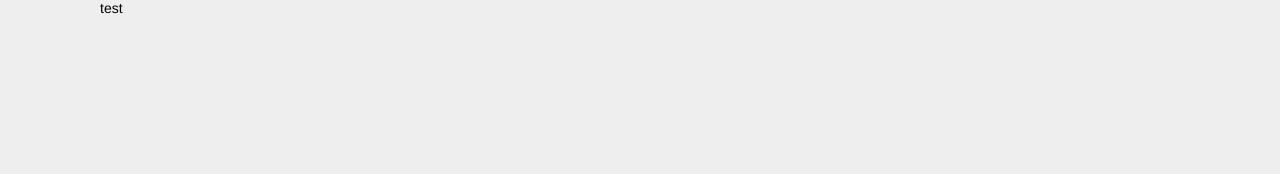
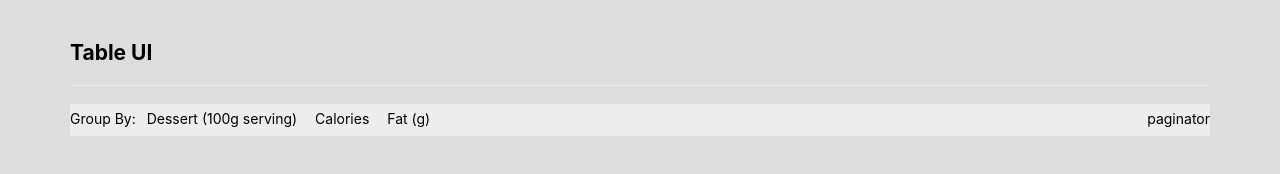
Before and after one commit to Zmhan-github/css-boilerplate, a website built with webpack: page src/index.html in a window 1280 px wide. Built offline with nearby package versions, Linux system fonts and the light colour scheme.

Commit message:
Added header-table-css, heading title

```diff
--- a/src/index.html
+++ b/src/index.html
@@ -14,7 +14,18 @@
   </head>
   <body>
     <div class="container">
-      test
+      <h2>Table UI</h2>
+      <section>
+        <header>
+          <div class="c-group-by">
+            Group By:
+            <span>Dessert (100g serving)</span>
+            <span>Calories</span>
+            <span>Fat (g)</span>
+          </div>
+          <div class="c-paginator">paginator</div>
+        </header>
+      </section>
     </div>
   </body>
 </html>
--- a/src/styles.css
+++ b/src/styles.css
@@ -11,8 +11,9 @@
 }
 
 body {
-  background-color: #eee;
-  font-family: Helvetica, Arial, sans-serif;
+  background-color: #ddd;
+  font-family: -apple-system, BlinkMacSystemFont, 'Segoe UI', Roboto, Oxygen,
+    Ubuntu, Cantarell, 'Open Sans', 'Helvetica Neue', sans-serif;
   line-height: 1.2;
   margin: 0;
 }
@@ -27,8 +28,23 @@ main {
 
 .container {
   display: flex;
-  max-width: 1080px;
+  flex-direction: column;
+  max-width: 1140px;
   margin: 0 auto;
+}
+
+.container > h2 {
+  margin-top: 40px;
+  width: 100%;
+}
+
+.container > h2::after {
+  content: ' ';
+  display: block;
+  margin-top: 20px;
+  width: 100%;
+  height: 1px;
+  background-color: #ededed;
 }
 
 /* clearfix */
@@ -97,3 +113,25 @@ main {
 .column-12 {
   width: 100%;
 }
+
+section {
+  margin-top: 0;
+}
+
+header {
+  width: 100%;
+  height: 32px;
+  margin-top: 0;
+  background-color: #ededed;
+  display: flex;
+  justify-content: space-between;
+  align-items: center;
+}
+
+header > * {
+  margin-top: 0;
+}
+
+.c-group-by > span {
+  padding: 0 0.5em;
+}
```
